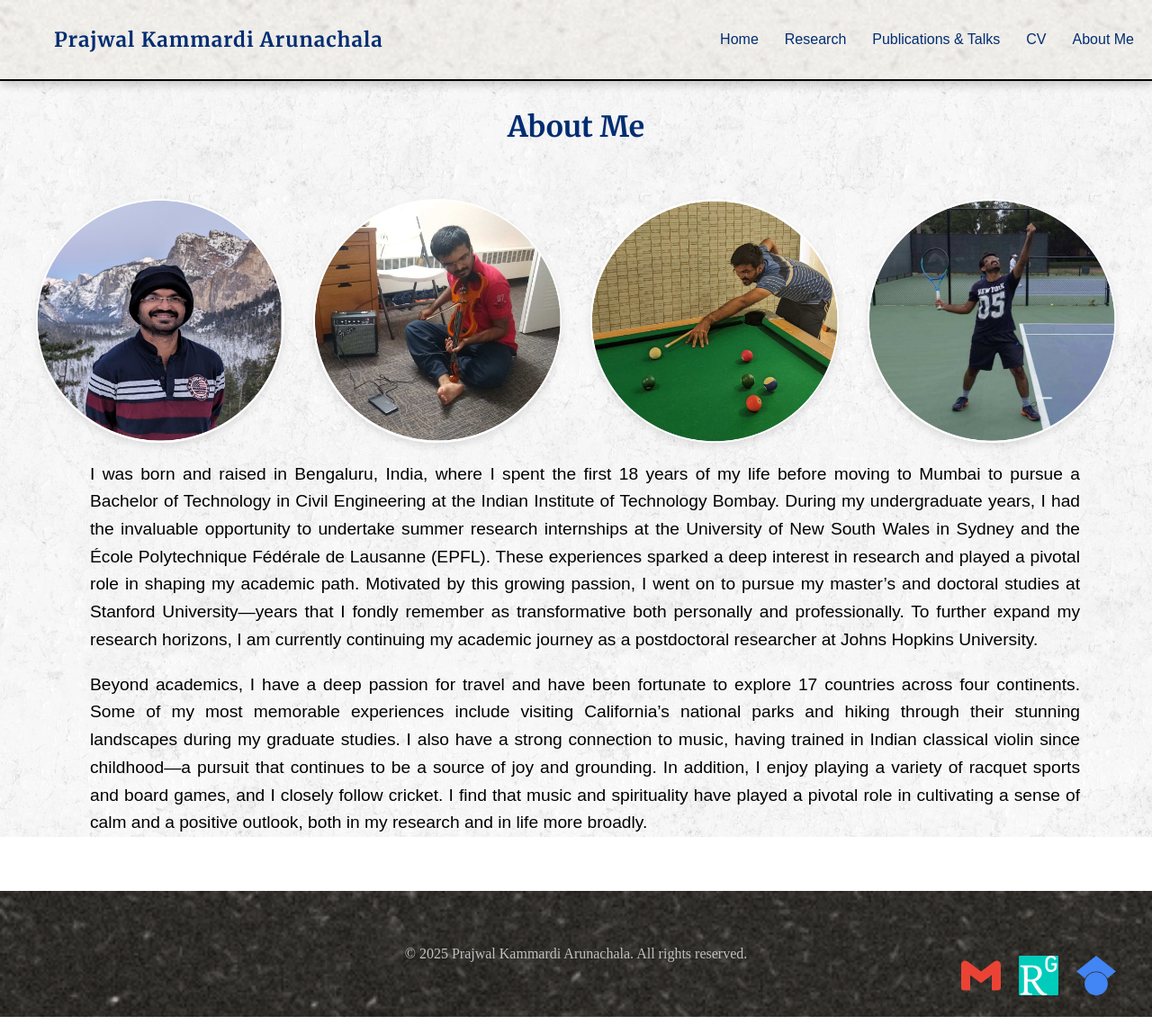
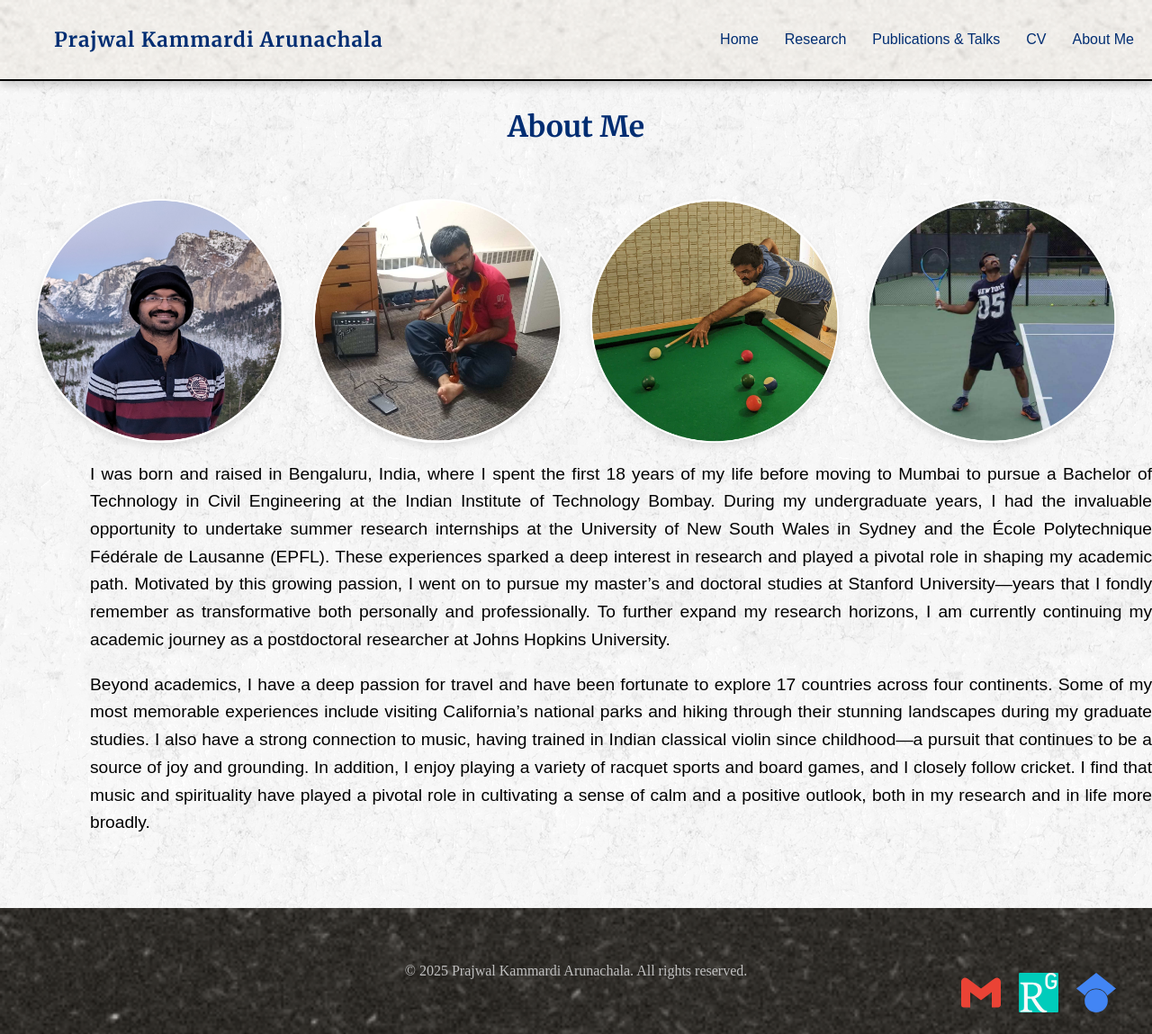
Before and after one commit to prajwalka/prajwalka.github.io, a Jekyll site: the page built from about.md, in a window 1280 px wide and 1149 px high. Shown: the whole window at 90% size. Built offline with Jekyll 4.4.1, drawn with Linux system fonts in a browser that asks for light colours; some web fonts are replaced.

Commit message:
Updating research

```diff
--- a/assets/style.css
+++ b/assets/style.css
@@ -407,7 +407,7 @@ p {
 
 .about-me {
   padding-left: 100px;
-  margin-bottom: 60px;
+  padding-bottom: 60px;
 }
 
 .about-me p {
@@ -416,7 +416,7 @@ p {
   text-align: justify;
   line-height: 1.6;
   color: #000000;
-  max-width: 1100px;
+  max-width: 1300px;
 }
 
 /* Footer formatting */
```
